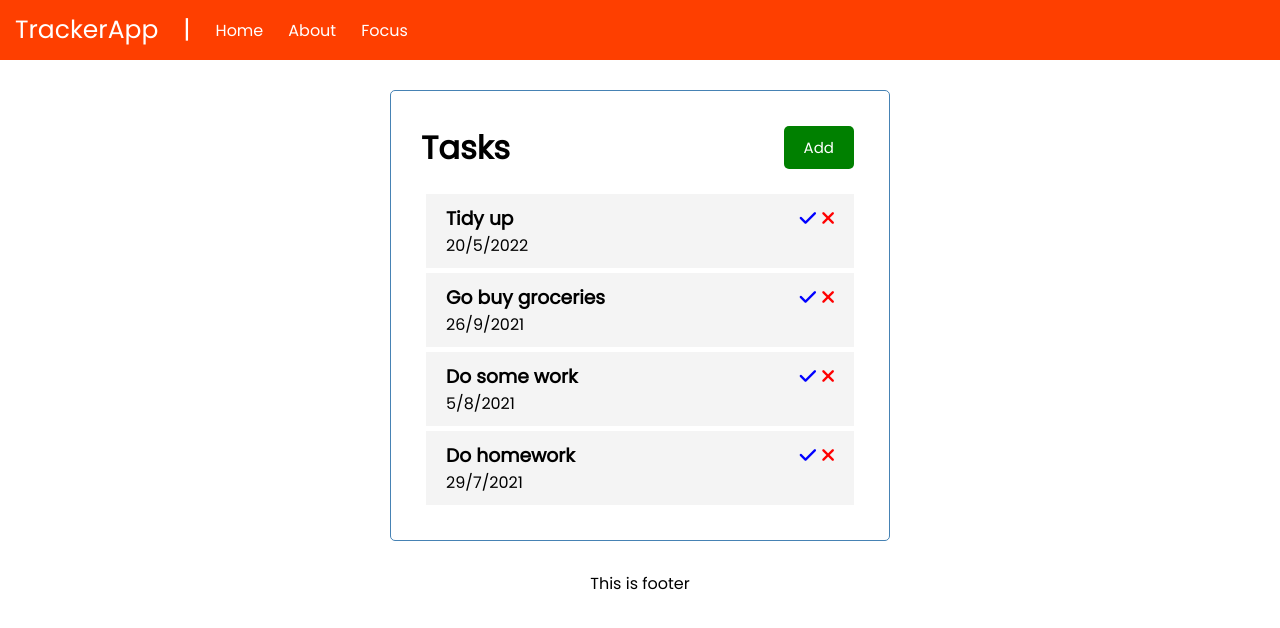
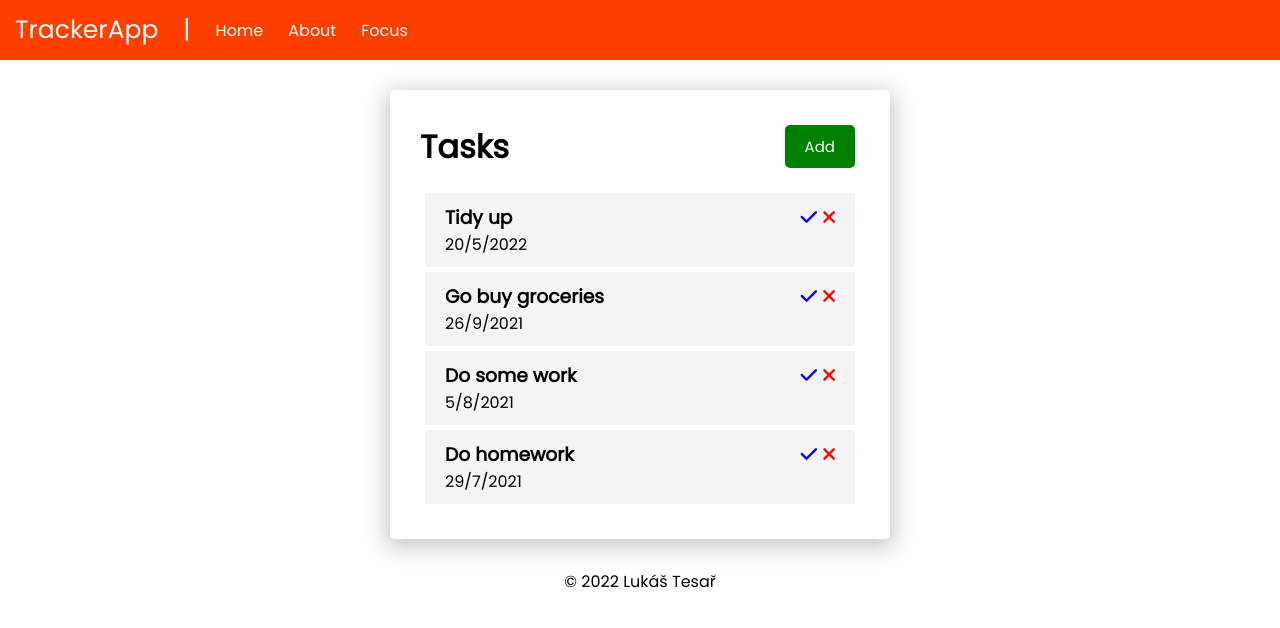
Before and after one commit to tesarlukas/svelte-task-tracker, a Svelte app: page / in a window 1280 px wide. Shown: the top 628 px of the page. Built offline with nearby package versions, Linux system fonts and the light colour scheme; data requests are answered from the project's data file.

Commit message:
Edit container styles and footer content

```diff
--- a/public/global.css
+++ b/public/global.css
@@ -50,9 +50,13 @@ nav a:hover {
   margin: 30px auto;
   overflow: auto;
   min-height: 300px;
-  border: 1px solid steelblue;
   padding: 30px;
   border-radius: 5px;
+  position: relative;
+
+  -webkit-box-shadow: 0px 5px 21px 5px rgba(0,0,0,0.2);
+  box-shadow: 0px 5px 21px 5px rgba(0,0,0,0.2);
+
 }
 
 header {
--- a/src/App.svelte
+++ b/src/App.svelte
@@ -24,7 +24,7 @@
     <a href="#/focus">Focus</a>
   </nav>
   <Router {routes} />
-  <footer>This is footer</footer>
+  <footer>© 2022 Lukáš Tesař</footer>
 </main>
 
 <style>
--- a/src/pages/Focus.svelte
+++ b/src/pages/Focus.svelte
@@ -28,7 +28,9 @@
 
 <style>
   .container {
-    border: none;
+    display: flex;
+    flex-direction: column;
+    justify-content: space-between;
   }
 
   .task {
```
